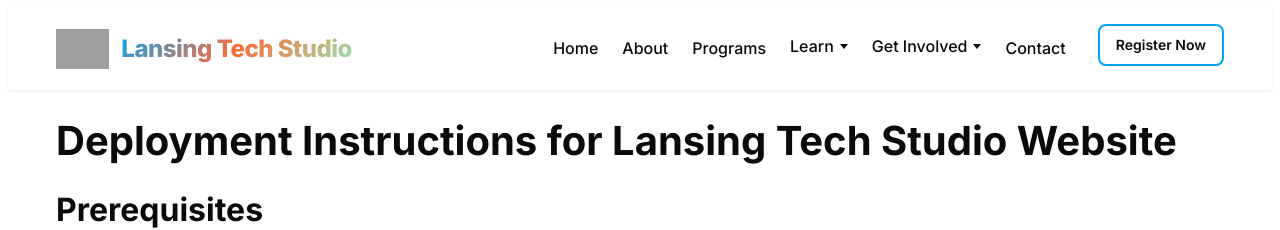
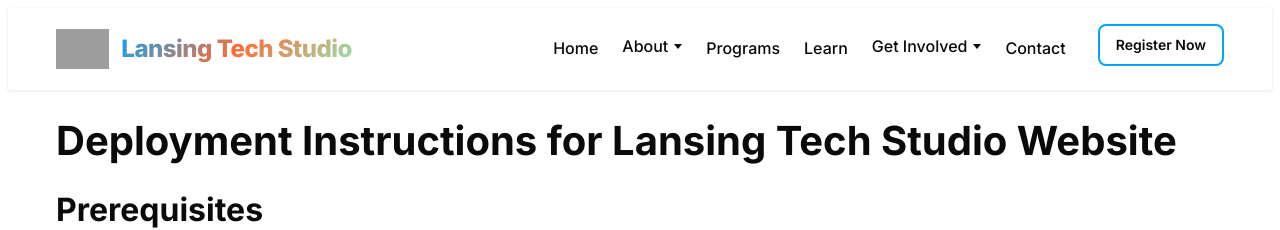
Before and after one commit to Lansing-Tech-Studio/Lansing-Tech-Studio.github.io, a Jekyll site: the page built from DEPLOYMENT.md, in a window 1280 px wide. Shown: the top 230 px of the page. Built offline with Jekyll 4.4.1, drawn with Linux system fonts in a browser that asks for light colours; our own code applies the rules of GitHub Pages for plain Markdown files; grey boxes are pictures that could not be loaded.

Commit message:
feat: drive header nav from _data/navigation.yml; move Blog under About
Co-Authored-By: Claude Fable 5 <noreply@anthropic.com>
Claude-Session: https://claude.ai/code/session_01XASjDSwhQqLqVdDhmycSBX

```diff
--- a/_layouts/default.html
+++ b/_layouts/default.html
@@ -42,32 +42,29 @@
 
         <div class="nav-menu" id="nav-menu">
           <div class="nav-links">
-            <a href="{{ '/' | relative_url }}" class="nav-link {% if page.url == '/' %}active{% endif %}">Home</a>
-            <a href="{{ '/about' | relative_url }}" class="nav-link {% if page.url contains '/about' %}active{% endif %}">About</a>
-            <a href="{{ '/programs' | relative_url }}" class="nav-link {% if page.url contains '/programs' %}active{% endif %}">Programs</a>
-            <!-- Workshops lives in a separate repo served at /workshops/ - restore a nav link here if wanted:
-            <a href="{{ '/workshops' | relative_url }}" class="nav-link">Workshops</a> -->
-            <div class="nav-dropdown {% if page.url contains '/resources' or page.url contains '/blog' %}active{% endif %}">
+            {% for item in site.data.navigation %}
+            {% if item.dropdown %}
+            {% assign parent_active = false %}
+            {% for child in item.dropdown %}
+            {% if page.url contains child.url %}{% assign parent_active = true %}{% endif %}
+            {% endfor %}
+            <div class="nav-dropdown {% if parent_active %}active{% endif %}">
               <button class="dropdown-trigger" aria-expanded="false" aria-haspopup="true">
-                Learn
+                {{ item.title }}
                 <span class="chevron" aria-hidden="true"></span>
               </button>
               <div class="dropdown-menu" role="menu">
-                <a href="{{ '/resources' | relative_url }}" class="dropdown-item {% if page.url == '/resources/' %}active{% endif %}" role="menuitem">Resources</a>
-                <a href="{{ '/blog' | relative_url }}" class="dropdown-item {% if page.url contains '/blog' %}active{% endif %}" role="menuitem">Blog</a>
+                {% for child in item.dropdown %}
+                <a href="{{ child.url | relative_url }}" class="dropdown-item {% if page.url contains child.url %}active{% endif %}" role="menuitem">{{ child.title }}</a>
+                {% endfor %}
               </div>
             </div>
-            <div class="nav-dropdown {% if page.url contains '/outreach' or page.url contains '/sponsors' %}active{% endif %}">
-              <button class="dropdown-trigger" aria-expanded="false" aria-haspopup="true">
-                Get Involved
-                <span class="chevron" aria-hidden="true"></span>
-              </button>
-              <div class="dropdown-menu" role="menu">
-                <a href="{{ '/outreach' | relative_url }}" class="dropdown-item {% if page.url == '/outreach/' %}active{% endif %}" role="menuitem">Outreach</a>
-                <a href="{{ '/sponsors' | relative_url }}" class="dropdown-item {% if page.url == '/sponsors/' %}active{% endif %}" role="menuitem">Sponsors</a>
-              </div>
-            </div>
-            <a href="{{ '/contact' | relative_url }}" class="nav-link {% if page.url contains '/contact' %}active{% endif %}">Contact</a>
+            {% elsif item.url == "/" %}
+            <a href="{{ item.url | relative_url }}" class="nav-link {% if page.url == '/' %}active{% endif %}">{{ item.title }}</a>
+            {% else %}
+            <a href="{{ item.url | relative_url }}" class="nav-link {% if page.url contains item.url %}active{% endif %}">{{ item.title }}</a>
+            {% endif %}
+            {% endfor %}
           </div>
           <div class="nav-actions">
             <a href="{{ '/contact#registration' | relative_url }}" class="btn btn-primary btn-small">Register Now</a>
```
Also changed, not shown: _data/navigation.yml (added, +30 -0 lines).
